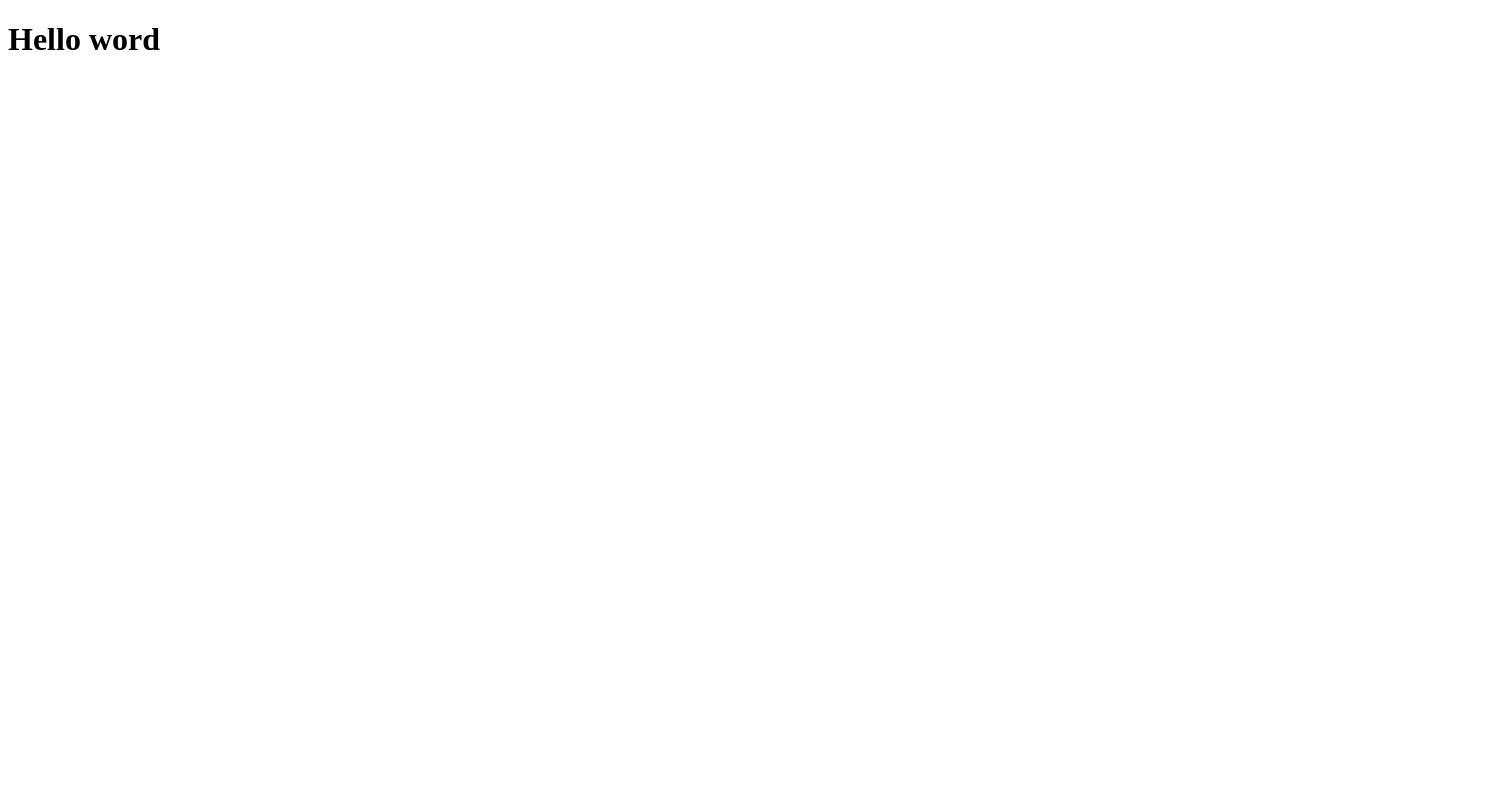
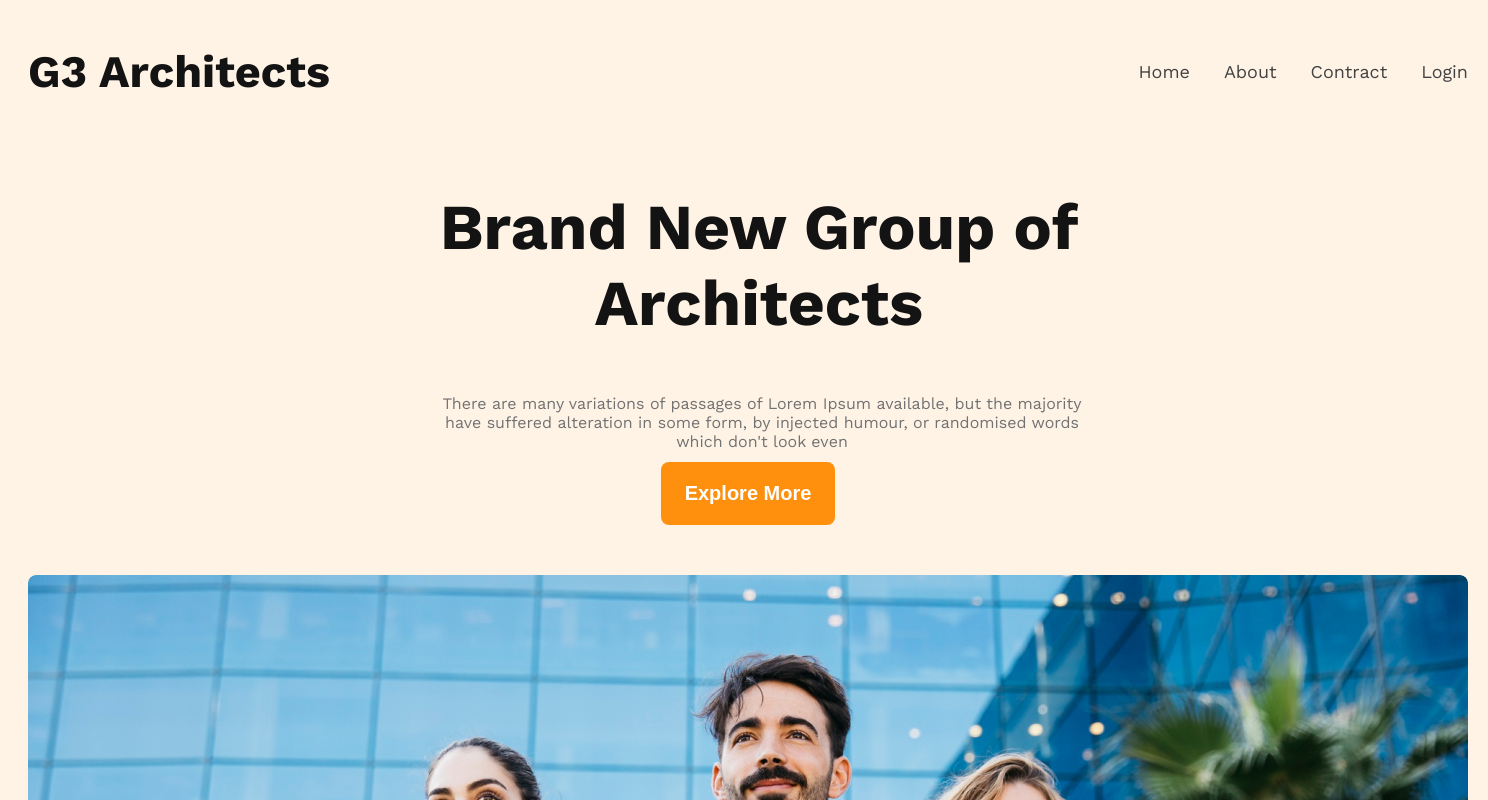
Before and after one commit to Tuhin531/g3-architects-project, a plain HTML site: page index.html in a window 1280 px wide. Shown: the top 800 px of the page, 1488 px wide, since content can reach past the window. Drawn offline with nearby package versions, Linux system fonts and the light colour scheme.

Commit message:
add nav bar

```diff
--- a/index.html
+++ b/index.html
@@ -6,8 +6,56 @@
     <meta name="viewport" content="width=device-width, initial-scale=1.0">
     <title>g3 Architects Project</title>
     <link rel="stylesheet" href="style/style.css">
+
+    <link rel="preconnect" href="https://fonts.googleapis.com">
+<link rel="preconnect" href="https://fonts.gstatic.com" crossorigin>
+<link href="https://fonts.googleapis.com/css2?family=Work+Sans:wght@700&display=swap" rel="stylesheet">
+<link rel="preconnect" href="https://fonts.googleapis.com">
+<link rel="preconnect" href="https://fonts.gstatic.com" crossorigin>
+<link href="https://fonts.googleapis.com/css2?family=Work+Sans:wght@400;700&display=swap" rel="stylesheet">
 </head>
 <body>
-     <h1>Hello word</h1>
+     <nav>
+       <div class="container">
+            <div class="nav-section">
+           <h1 class="nav-title"> G3 Architects </h1>
+           <div class="nav-menu">
+           <ul>
+            <li><a href="">Home</a></li>
+            <li><a href="">About</a></li>
+            <li><a href="">Contract</a></li>
+            <li><a href="">Login</a></li>
+           </ul>
+           </div>
+       </div>
+    </div>
+
+
+     </nav>
+     <main>
+         <!-- Banner part -->
+       <section>
+           <div class="container">
+          <div class="banner-section">
+              <div class="banner-contains">
+
+              <h1 class="banner-title">Brand New Group of Architects </h1>
+              <p class="banner-description">There are many variations of passages of Lorem Ipsum available, but the majority have suffered alteration in some form, by injected humour, or randomised words which don't look even</p>
+
+              <button  class="btn-primary" type="button">Explore More</button>
+            </div>
+              <div class="banner-photo">
+              <img src="../images/banner.png" alt="">
+            </div>
+            </div>
+
+          </div>
+
+       </section>
+
+     </main>
+     <footer>
+
+     </footer>
 </body>
 </html>
--- a/style/style.css
+++ b/style/style.css
@@ -0,0 +1,86 @@
+
+body{
+    width: 100%;
+    background: rgba(255, 144, 14, 0.10);
+    font-family: 'Work Sans', sans-serif;
+    font-family: 'Work Sans';
+
+
+}
+.container{
+    width: 1440px;
+    margin: auto;
+    padding: 0px 20px;
+
+}
+.nav-section{
+    display: flex;
+    align-items: center;
+    justify-content: space-between;
+}
+.nav-title{
+    color: #131313;
+    text-align: center;
+    font-size: 45px;
+    font-weight: 700;
+
+}
+
+.nav-menu li a{
+    text-decoration: none;
+    color:  #424242;
+    text-align: center;
+    font-size: 18px;
+    font-weight: 500;
+    line-height: 26px;
+
+}
+.nav-menu ul{
+
+    display: flex;
+    list-style: none;
+    gap:34px;
+    align-items: center;
+}
+/* Banner part */
+.banner-contains{
+    text-align: center;
+
+
+}
+
+.banner-title{
+     width: 862px;
+    color:  #131313;
+    font-size: 64px;
+    padding-left: 300px;
+
+}
+.banner-description{
+     width: 668px;
+    height: 52px;
+    color: #727272;
+    font-size: 16px;
+    padding-left: 400px;
+    font-weight: 400px;
+}
+
+
+.banner-photo img{
+    width: 100%;
+    border-radius: 8px;
+    margin-top: 50px;
+
+
+}
+.btn-primary{
+    color: #FFF;
+    text-align: center;
+    font-size: 20px;
+    font-weight: 600;
+    background-color: #FF900E;
+    border-radius: 8px;
+    border: 0px;
+    padding: 20px 24px;
+
+}
```
